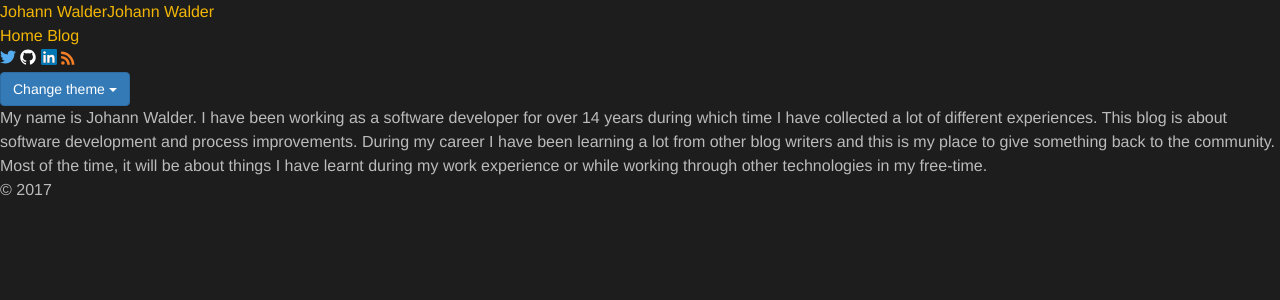
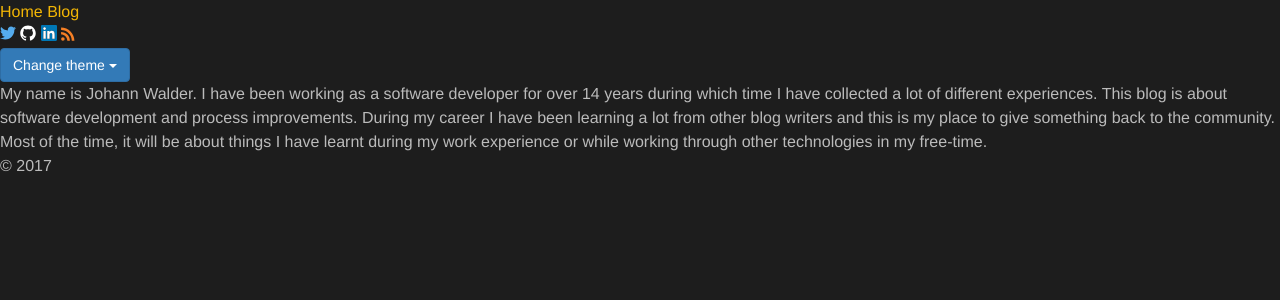
Before and after one commit to johannwalder/johannwalder.github.io, a Jekyll site: the page built from index.html, in a window 1280 px wide. Shown: the top 300 px of the page. Built offline with Jekyll 4.4.1, drawn with Linux system fonts in a browser that asks for light colours; nearby versions of some CDN libraries.

Commit message:
Removed site title from header part

```diff
--- a/_includes/header.html
+++ b/_includes/header.html
@@ -1,8 +1,5 @@
 <header class="site-header">
 	<div class="wrapper">
-        <a class="site-title" href="/">
-			Johann Walder<span class="site-subtitle">{{ site.title | default: site.github.repository_name }}</span>
-        </a>
 		{% include nav.html %}
-      </div>
+    </div>
 </header>
```
